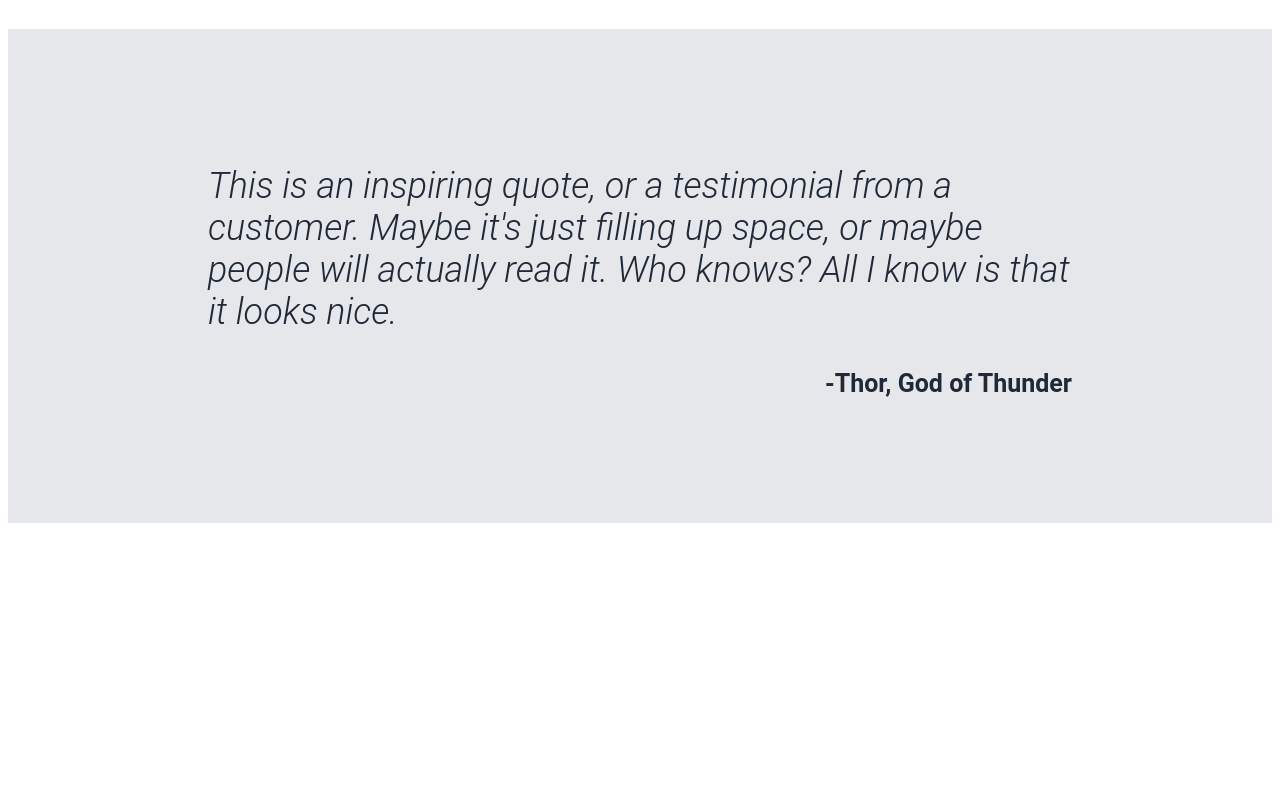
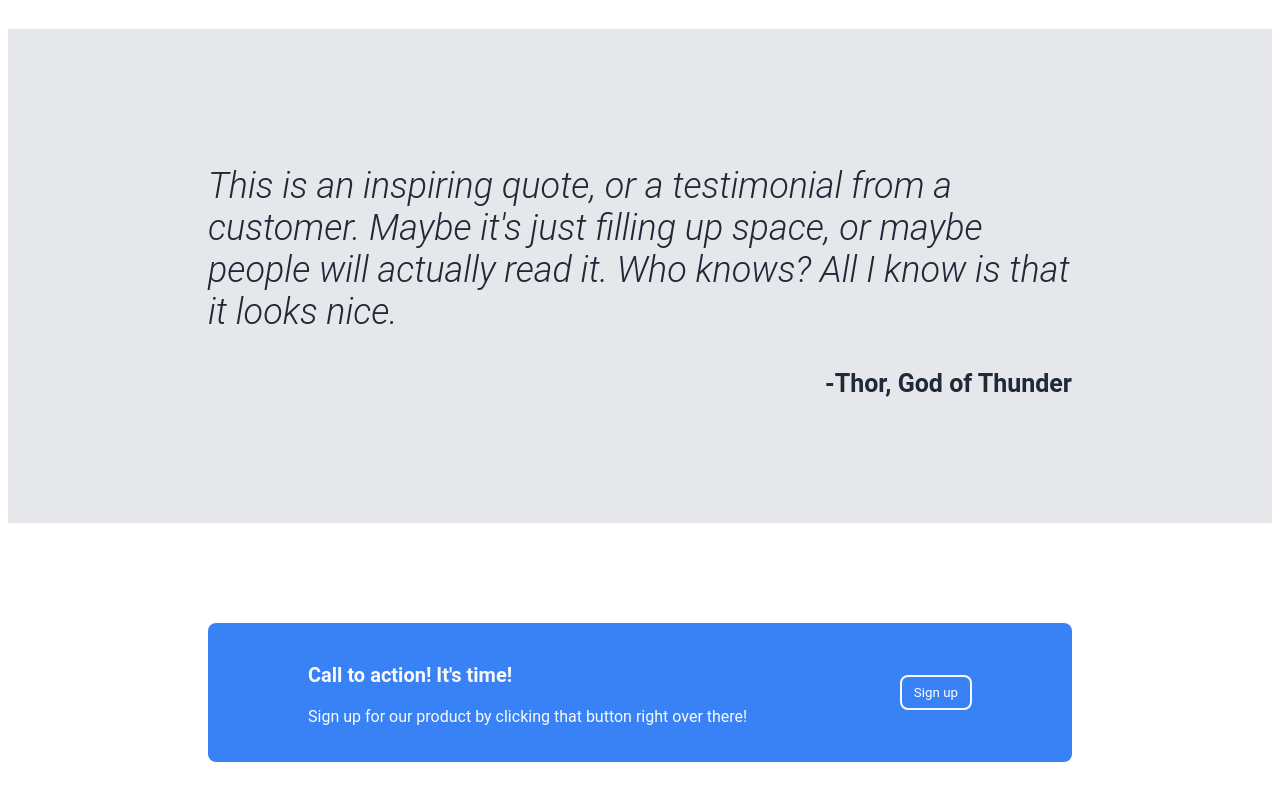
Before and after one commit to prashant-lonikar/coding-classes, a plain HTML site: page index.html in a window 1280 px wide. Shown: the part 862-1662 px from the top of the page. Before the commit the page ends 1393 px from the top, so only its background shows below. Drawn offline with Linux system fonts and the light colour scheme.

Commit message:
Add call to action section

```diff
--- a/index.html
+++ b/index.html
@@ -23,7 +23,7 @@
                 <div class="main-text">This website is awesome</div>
                 <p>This website has some subtext that goes here under the main title. It's a smaller font and the color
                     is lower contrast.</p>
-                <button>Sign up</button>
+                <button class="sign-up-1">Sign up</button>
             </div>
             <img src="https://via.placeholder.com/300" alt="this is a placeholder image">
         </div>
@@ -53,6 +53,15 @@
         <p class="quote">This is an inspiring quote, or a testimonial from a customer. Maybe it's just filling up space, or maybe people will actually read it. Who knows? All I know is that it looks nice.</p>
         <p class="quoter-name">-Thor, God of Thunder</p>
     </div>
+    <div class="call-to-action">
+        <div class="c2a-left">
+            <p class="c2a-1">Call to action! It's time!</p>
+            <p class="c2a-2">Sign up for our product by clicking that button right over there!</p>
+        </div>
+        <div class="c2a-right">
+            <button class="sign-up-2">Sign up</button>
+        </div>
+    </div>
 </body>
 
 </html>
--- a/styles.css
+++ b/styles.css
@@ -50,7 +50,7 @@ li {
     color: #E5E7EB;
 }
 
-button {
+.sign-up-1 {
     background-color: #3882F6;
     color: white;
     padding: 8px 12px;
@@ -117,3 +117,33 @@ button {
     font-weight: bold;
     font-size: 25px;
 }
+
+.call-to-action {
+    display: flex;
+    margin: 100px 200px;
+    padding: 20px 100px;
+    background-color: #3882F6;
+    color: #F9FAF8;
+    border-radius: 8px;
+    justify-content: space-between;
+}
+
+.c2a-right {
+    display: flex;
+    flex-shrink: 0;
+    align-items: center;
+}
+
+.c2a-1 {
+    font-weight: bold;
+    font-size: 20px;
+}
+
+.sign-up-2 {
+    background-color: #3882F6;
+    color: white;
+    padding: 8px 12px;
+    border-radius: 8px;
+    border: 2px solid #F9FAF8;
+    flex-shrink: 0;
+}
```
